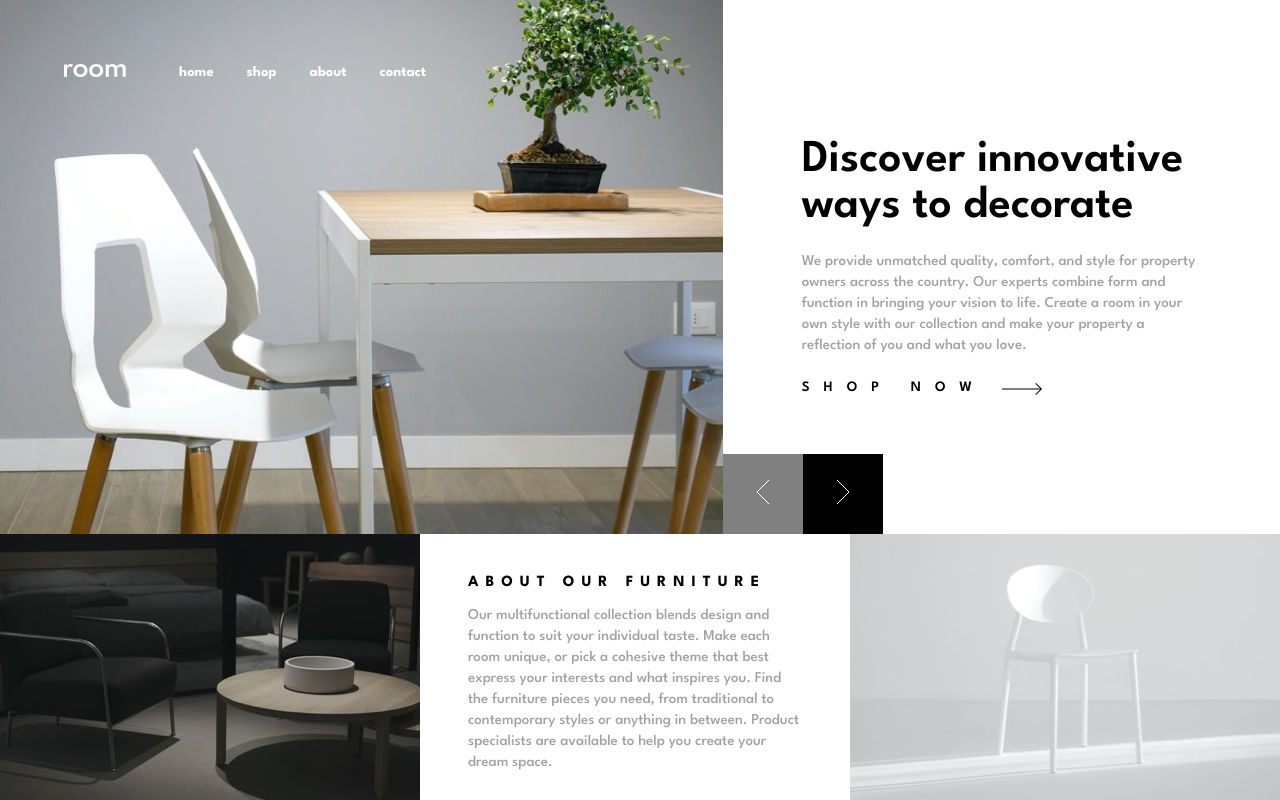
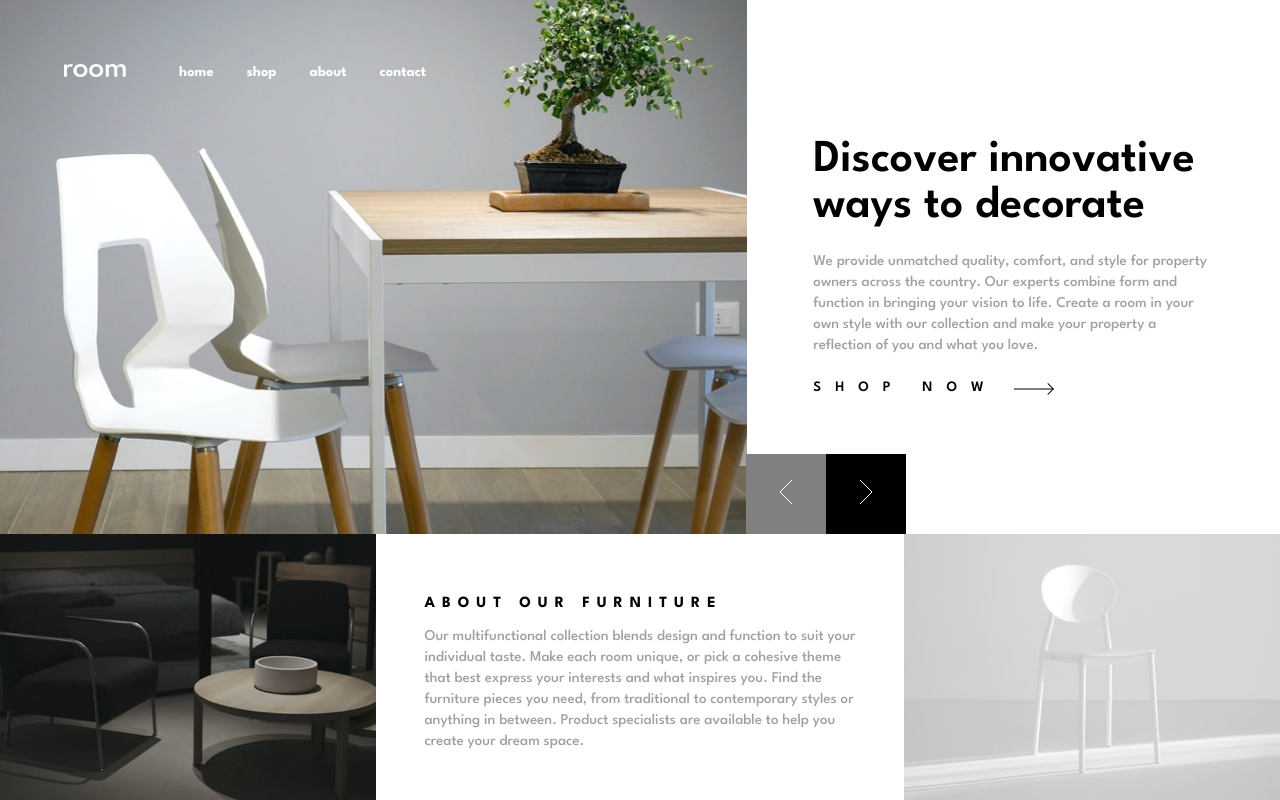
Before and after one commit to Mhmd-Tarek-Mhmd/Room-homepage, a plain HTML site: page index.html in a window 1280 px wide. Drawn offline with Linux system fonts and the light colour scheme.

Commit message:
EDIT: page media styles

```diff
--- a/assets/styles.css
+++ b/assets/styles.css
@@ -49,6 +49,8 @@ article img {
 .hero {
   position: relative;
 }
+
+/* Hero Nav */
 .hero nav {
   top: 48px;
   left: 24px;
@@ -61,9 +63,15 @@ article img {
 }
 @media (min-width: 992px) {
   .hero nav {
+    top: 40px;
+    left: 40px;
+    width: 362px;
+  }
+}
+@media (min-width: 1200px) {
+  .hero nav {
     top: 64px;
     left: 64px;
-    width: 362px;
   }
 }
 .hero nav #menu {
@@ -92,7 +100,7 @@ article img {
 .hero nav #menu a:focus-visible::before {
   content: "";
 }
-@media (max-width: 767px) {
+@media (max-width: 991px) {
   .hero nav button {
     z-index: 99;
     cursor: pointer;
@@ -122,7 +130,7 @@ article img {
     content: "";
   }
 }
-@media (min-width: 768px) {
+@media (min-width: 992px) {
   .hero nav button {
     display: none;
   }
@@ -131,36 +139,51 @@ article img {
   }
 }
 
+/* Hero Slider */
 .hero .slide:not([hidden]) {
   display: grid;
   position: relative;
   grid-template-rows: 360px 410px;
+}
+@media (min-width: 992px) {
+  .hero .slide:not([hidden]) {
+    grid-template-rows: 400px;
+    grid-template-columns: 1fr 1fr;
+  }
+}
+@media (min-width: 1200px) {
+  .hero .slide:not([hidden]) {
+    grid-template-rows: 534px;
+    grid-template-columns: 1.4fr 1fr;
+  }
 }
 .hero .slide .txt {
   display: grid;
   place-items: center;
 }
 .hero .slide .txt > div {
-  width: 308px;
+  min-width: 250px;
+  max-width: 400px;
+}
+@media (max-width: 991px) {
+  .hero .slide .txt > div {
+    padding-inline: 32px;
+  }
 }
 .hero .slide h1 {
   font-weight: 600;
   font-size: 2.8em;
 }
-@media (max-width: 350px) {
-  .hero .slide .txt > div {
-    width: 250px;
+@media (min-width: 992px) {
+  .hero .slide h1 {
+    font-size: 2.2em;
   }
 }
 @media (min-width: 1200px) {
-  .hero .slide .txt > div {
-    width: 400px;
-  }
   .hero .slide h1 {
     font-size: 3.8em;
   }
 }
-
 .hero .slide p {
   margin: 14px 0 43px;
 }
@@ -169,7 +192,6 @@ article img {
     margin: 22px 0 25px;
   }
 }
-
 .hero .slide a {
   gap: 16px;
   display: flex;
@@ -179,6 +201,7 @@ article img {
   color: var(--black);
   align-items: center;
   letter-spacing: 14px;
+  white-space: nowrap;
   text-transform: uppercase;
 }
 .hero .slide a:hover,
@@ -186,6 +209,7 @@ article img {
   color: var(--dark-gray);
 }
 
+/* Hero Slider Controls */
 .hero .controls {
   right: 0;
   top: 304px;
@@ -193,6 +217,20 @@ article img {
   position: absolute;
   grid-template-rows: 56px;
   grid-template-columns: 56px 56px;
+}
+@media (min-width: 992px) {
+  .hero .controls {
+    bottom: 0;
+    left: 50%;
+    top: initial;
+    grid-template-rows: 80px;
+    grid-template-columns: 80px 80px;
+  }
+}
+@media (min-width: 1200px) {
+  .hero .controls {
+    left: 58.3vw;
+  }
 }
 .hero .controls button {
   will-change: background-color;
@@ -205,26 +243,6 @@ article img {
 .hero .controls button:not(:disabled):focus-visible {
   background-color: var(--dark-gray);
 }
-@media (min-width: 768px) {
-  .hero .slide:not([hidden]) {
-    grid-template-rows: 534px;
-    grid-template-columns: 1.3fr 1fr;
-  }
-  .hero .controls {
-    top: 454px;
-    left: 56.5%;
-    grid-template-rows: 80px;
-    grid-template-columns: 80px 80px;
-  }
-}
-@media (min-width: 1440px) {
-  .hero .slide:not([hidden]) {
-    grid-template-columns: 840px 1fr;
-  }
-  .hero .controls {
-    left: 840px;
-  }
-}
 
 /*
   About section
@@ -232,7 +250,7 @@ article img {
 
 .about article {
   display: grid;
-  grid-template-rows: 238px 303px 227px;
+  grid-template-rows: minmax(238px, auto) 303px minmax(227px, auto);
 }
 .about article .wrapper {
   display: grid;
@@ -255,7 +273,7 @@ article img {
     letter-spacing: 3px;
   }
 }
-@media (min-width: 768px) {
+@media (min-width: 992px) {
   .about article {
     grid-template-rows: 266px;
     grid-template-columns: 1fr 1.4fr 1fr;
@@ -264,12 +282,7 @@ article img {
     padding-top: 14px;
   }
 }
-@media (min-width: 768px) and (max-width: 991px) {
-  .about article .wrapper {
-    padding: 0 16px;
-  }
-}
-@media (min-width: 992px) {
+@media (min-width: 768px) {
   .about article h2 {
     font-size: 1.3em;
     letter-spacing: 7px;
@@ -277,10 +290,15 @@ article img {
   }
 }
 @media (min-width: 1200px) {
-  .about article {
-    grid-template-columns: minmax(0, 420px) minmax(0, 580px) minmax(0, 440px);
-  }
   .about article .wrapper {
     padding: 0 48px;
   }
 }
+@media (min-width: 1440px) {
+  .about article {
+    grid-template-columns: minmax(420px, 1fr) minmax(580px, 1fr) minmax(
+        440px,
+        1fr
+      );
+  }
+}
```
